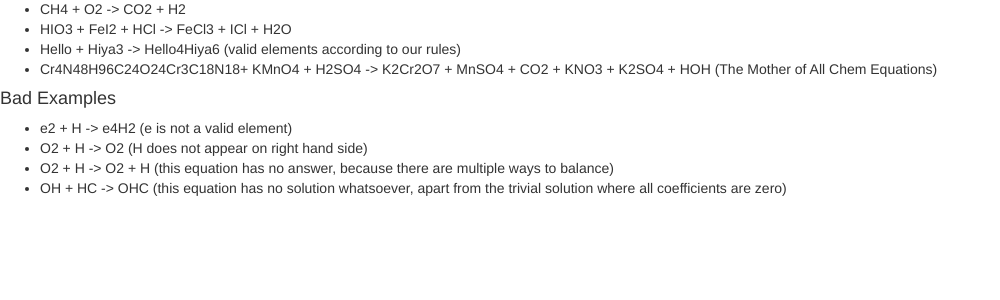
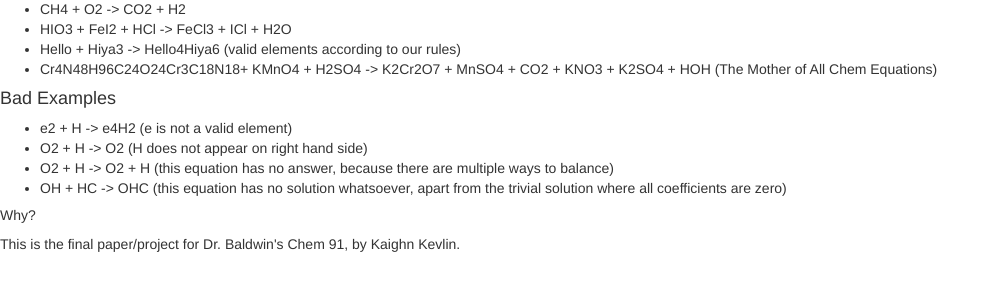
Before and after one commit to Bumpworks/bumpsite, a Django app: page /balance in a window 1280 px wide. Shown: the part 257-557 px from the top of the page, without its empty margins (0-1000 px from the left). Run offline with Django 3.2, Linux system fonts and the light colour scheme; some libraries are stand-ins or nearby versions.

Commit message:
add aesthetics

```diff
--- a/mysite/bump/templates/bump/balance.html
+++ b/mysite/bump/templates/bump/balance.html
@@ -24,4 +24,6 @@ can write something like water as "H2O" or "H2O1", if assumes a subscript of 1 i
 <li>O2 + H -> O2 (H does not appear on right hand side)</li>
 <li>O2 + H -> O2 + H (this equation has no answer, because there are multiple ways to balance)</li>
 <li>OH + HC -> OHC (this equation has no solution whatsoever, apart from the trivial solution where all coefficients are zero)</ul>
+<h5>Why?</h5>
+<p>This is the final paper/project for Dr. Baldwin's Chem 91, by Kaighn Kevlin.
 {% endblock %}
--- a/mysite/bump/views.py
+++ b/mysite/bump/views.py
@@ -191,7 +191,7 @@ def balance(request):
                 eqn = parse_equation(equation)
                 balanced,msg = balance_equation(eqn)
             except:
-                return HttpResponse("Your equation was nonsensical. Remember -> must appear at least once in every valid equation. Read the rules. Also, I don't yet support parentheses so (SO2)2 doesn't work, so write it as S2O4.")
+                return HttpResponse("Your equation was nonsensical. Remember -> must appear at least once in every valid equation. Read the rules. Also, I don't yet support parentheses so (SO2)2 doesn't work, so write it as S2O4. Sorrrrrry!")
             if not balanced:
                 return HttpResponse(msg)
             return HttpResponse(str(eqn))
```
